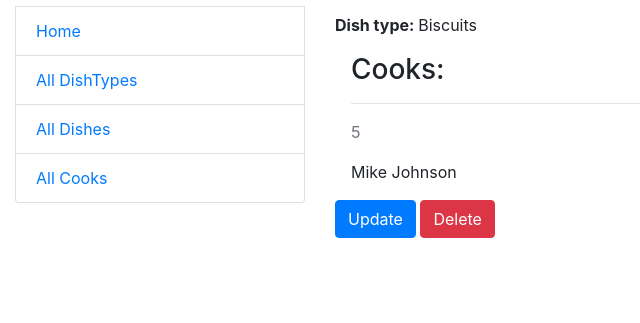
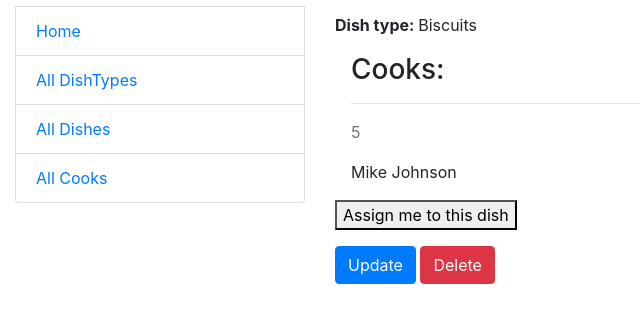
Before and after one commit to irina957/restaurant-kitchen-manager, a Django app: page /dishes/7/ in a window 1280 px wide. Shown: the part 143-466 px from the top of the page, without its empty margins (0-640 px from the left). Run offline with Django 5.2, Linux system fonts and the light colour scheme; a user stored in the database is signed in; data comes from the database, SQL or seed files in the repository.

Commit message:
feat: implement cook assignment functionality for dishes

```diff
--- a/kitchen/urls.py
+++ b/kitchen/urls.py
@@ -4,7 +4,8 @@ from kitchen.views import (
     index,
     DishTypeListView, DishTypeCreateView, DishTypeUpdateView, DishTypeDeleteView,
     DishListView, DishDetailView, DishCreateView, DishUpdateView, DishDeleteView,
-    CookListView, CookDetailView, CookCreateView, CookExperienceUpdateView, CookDeleteView,
+    CookListView, CookDetailView, CookCreateView, CookExperienceUpdateView, CookDeleteView, assign_me_view,
+    remove_me_view,
 )
 
 urlpatterns = [
@@ -24,6 +25,8 @@ urlpatterns = [
     path("cooks/create/", CookCreateView.as_view(), name="cook-create"),
     path("cooks/<int:pk>/update/", CookExperienceUpdateView.as_view(), name="cook-experience-update"),
     path("cooks/<int:pk>/delete/", CookDeleteView.as_view(), name="cook-delete"),
+    path("dishes/<int:pk>/assign/", assign_me_view, name="assign-me"),
+    path("dishes/<int:pk>/remove/", remove_me_view, name="remove-me"),
 
 ]
 
--- a/kitchen/views.py
+++ b/kitchen/views.py
@@ -1,7 +1,7 @@
 from django.contrib.auth import get_user_model
 from django.contrib.auth.decorators import login_required
 from django.contrib.auth.mixins import LoginRequiredMixin
-from django.shortcuts import render
+from django.shortcuts import render, redirect, get_object_or_404
 from django.urls import reverse_lazy
 from django.views import generic
 
@@ -120,3 +120,17 @@ class DishDeleteView(LoginRequiredMixin, generic.DeleteView):
     model = Dish
     template_name = "kitchen/dish_confirm_delete.html"
     success_url = reverse_lazy("kitchen:dish-list")
+
+
+@login_required
+def assign_me_view(request, pk):
+    dish = get_object_or_404(Dish, pk=pk)
+    dish.cooks.add(request.user)
+    return redirect("kitchen:dish-detail", pk=pk)
+
+
+@login_required
+def remove_me_view(request, pk):
+    dish = get_object_or_404(Dish, pk=pk)
+    dish.cooks.remove(request.user)
+    return redirect("kitchen:dish-detail", pk=pk)
--- a/templates/kitchen/dish_detail.html
+++ b/templates/kitchen/dish_detail.html
@@ -6,6 +6,7 @@
   <p><strong>Dish type: </strong>{{ dish.dish_type }}</p>
   <div class="ml-3">
     <h3>Cooks:</h3>
+
     {% for cook in dish.cooks.all %}
       <hr>
       <p class="text-muted">{{ cook.id }}</p>
@@ -14,9 +15,20 @@
       <p>No cooks found</p>
     {% endfor %}
   </div>
-<div class="mt-3">
-      <a href="{% url 'kitchen:dish-update' dish.id %}" class="btn btn-primary">Update</a>
-      <a href="{% url 'kitchen:dish-delete' dish.id %}" class="btn btn-danger">Delete</a>
-    </div>
+  {% if user in dish.cooks.all %}
+    <form action="{% url 'kitchen:remove-me' dish.pk %}" method="post">
+      {% csrf_token %}
+      <button type="submit">Delete me from this dish</button>
+    </form>
+  {% else %}
+    <form action="{% url 'kitchen:assign-me' dish.pk %}" method="post">
+      {% csrf_token %}
+      <button type="submit">Assign me to this dish</button>
+    </form>
+  {% endif %}
+  <div class="mt-3">
+    <a href="{% url 'kitchen:dish-update' dish.id %}" class="btn btn-primary">Update</a>
+    <a href="{% url 'kitchen:dish-delete' dish.id %}" class="btn btn-danger">Delete</a>
+  </div>
 
 {% endblock %}
```
